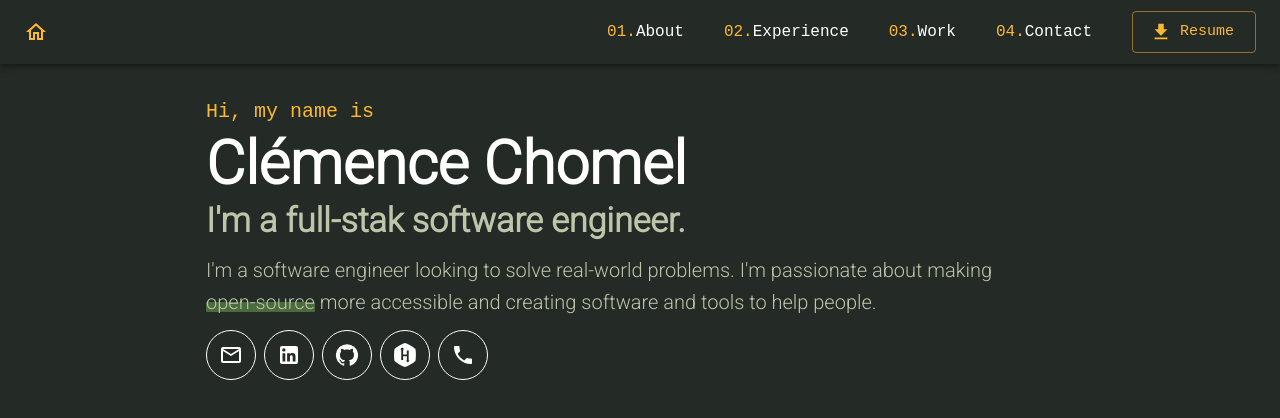
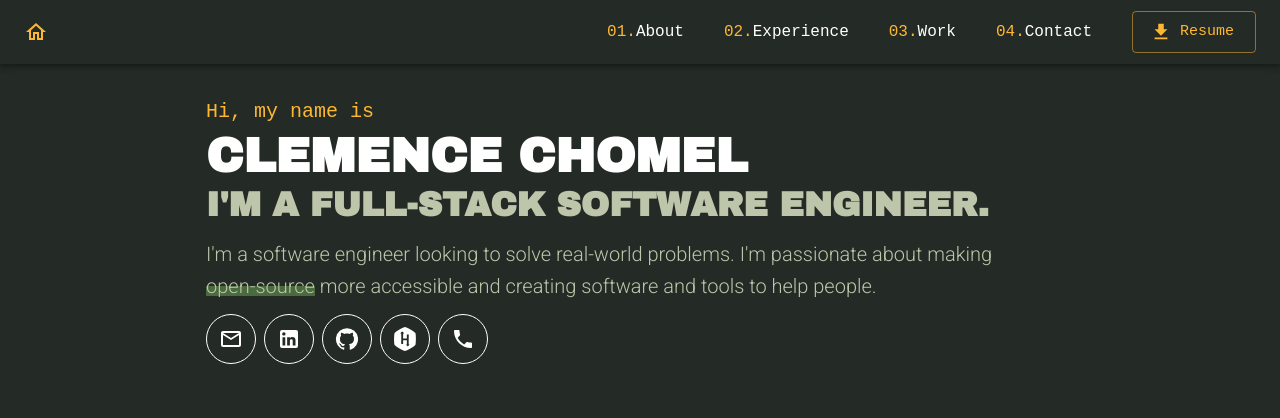
Before and after one commit to chomelc/Portfolio, a React (Create React App) app: page / in a window 1280 px wide. Shown: the top 418 px of the page. Built offline with nearby package versions, Linux system fonts and the light colour scheme.

Commit message:
Changing main titles' font

```diff
--- a/public/index.html
+++ b/public/index.html
@@ -17,7 +17,7 @@
     <link rel="preconnect" href="https://fonts.googleapis.com" />
     <link rel="preconnect" href="https://fonts.gstatic.com" crossorigin />
     <link
-      href="https://fonts.googleapis.com/css2?family=Nunito:wght@900&family=Roboto:wght@300&display=swap"
+      href="https://fonts.googleapis.com/css2?family=Archivo+Black&family=Roboto:wght@300&display=swap"
       rel="stylesheet"
     />
     <link rel="icon" href="%PUBLIC_URL%/favicon.ico" />
--- a/src/App.tsx
+++ b/src/App.tsx
@@ -21,7 +21,7 @@ const PortfolioTheme = createTheme({
     },
   },
   typography: {
-    fontFamily: ["Roboto", "Nunito", "sans-serif"].join(","),
+    fontFamily: ["Roboto", "Archivo Black", "sans-serif"].join(","),
     button: {
       textTransform: "none",
     },
--- a/src/components/CardTitle.tsx
+++ b/src/components/CardTitle.tsx
@@ -15,8 +15,12 @@ export default function CardTitle(props: CardTitleProps) {
       >
         {props.number}
       </Typography>
-      <Typography variant="h4" color="var(--white)">
-        {props.title}
+      <Typography
+        variant="h4"
+        color="var(--white)"
+        sx={{ fontFamily: "Archivo Black" }}
+      >
+        {props.title.toUpperCase()}
       </Typography>
       {/* <Divider style={{ height: "1px", width: "5vw", backgroundColor: "#D0D6C2" }} /> */}
     </Stack>
--- a/src/components/Presentation/PresentationCardContent.tsx
+++ b/src/components/Presentation/PresentationCardContent.tsx
@@ -18,11 +18,20 @@ export default function PresentationCardContent() {
       >
         Hi, my name is
       </Typography>
-      <Typography variant="h2" color="var(--white)" fontWeight={900}>
-        Clémence Chomel
+      <Typography
+        variant="h3"
+        color="var(--white)"
+        fontWeight={900}
+        sx={{ fontFamily: "Archivo Black" }}
+      >
+        CLEMENCE CHOMEL
       </Typography>
-      <Typography variant="h4" fontWeight={900} sx={{ mb: 1.5 }}>
-        I'm a full-stak software engineer.
+      <Typography
+        variant="h4"
+        fontWeight={900}
+        sx={{ mb: 1.5, fontFamily: "Archivo Black" }}
+      >
+        I'M A FULL-STACK SOFTWARE ENGINEER.
       </Typography>
       <Typography variant="h6" sx={{ mb: 1.5 }}>
         I'm a software engineer looking to solve real-world problems. I'm
--- a/src/components/Work/WorkCardContent.tsx
+++ b/src/components/Work/WorkCardContent.tsx
@@ -220,8 +220,12 @@ export default function WorkCards() {
                 backgroundColor: "var(--laurel-green)",
               }}
             />
-            <Typography variant="h5" color="var(--white)">
-              Courses
+            <Typography
+              variant="h5"
+              color="var(--white)"
+              sx={{ fontFamily: "Archivo Black" }}
+            >
+              COURSES
             </Typography>
             <Divider
               style={{
```
